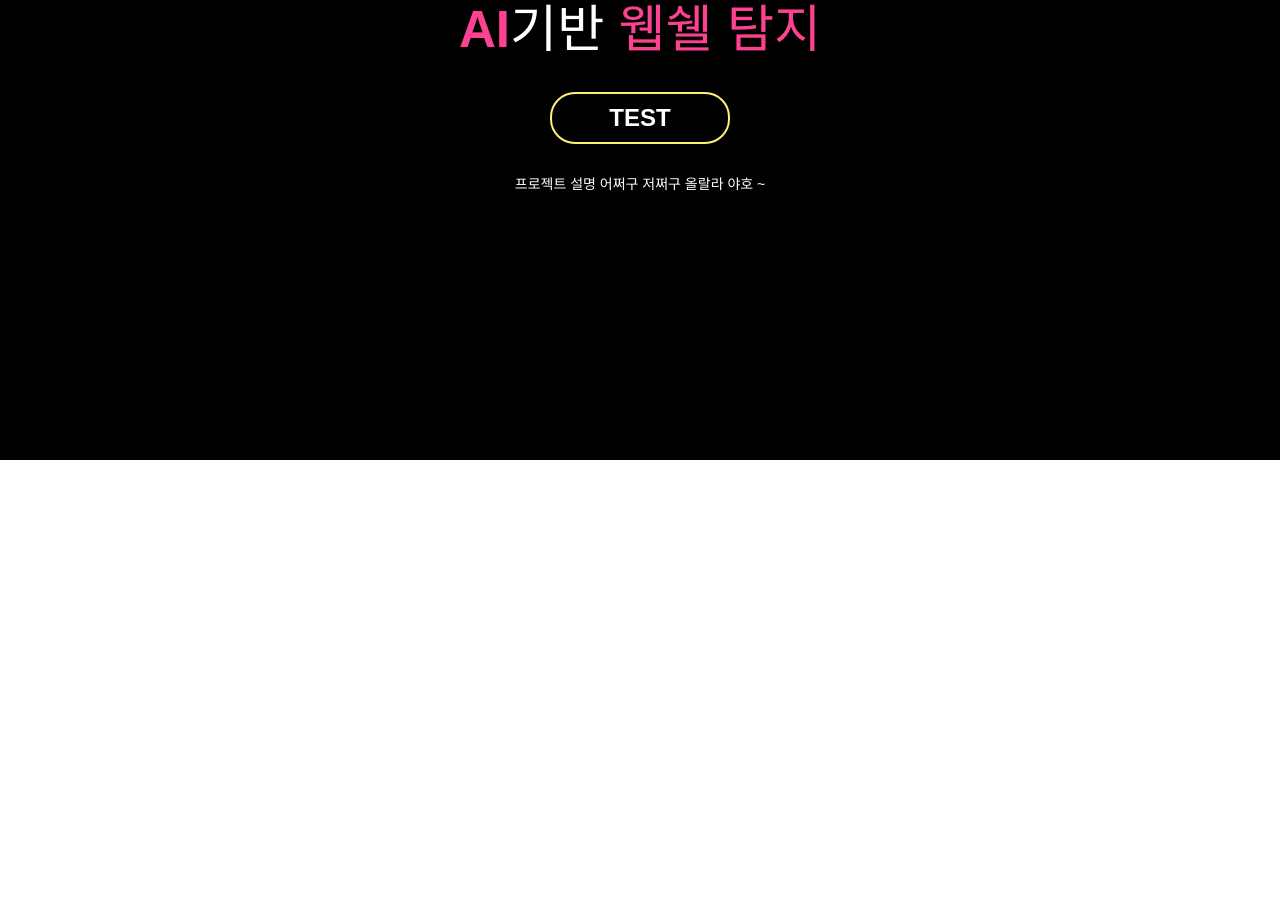
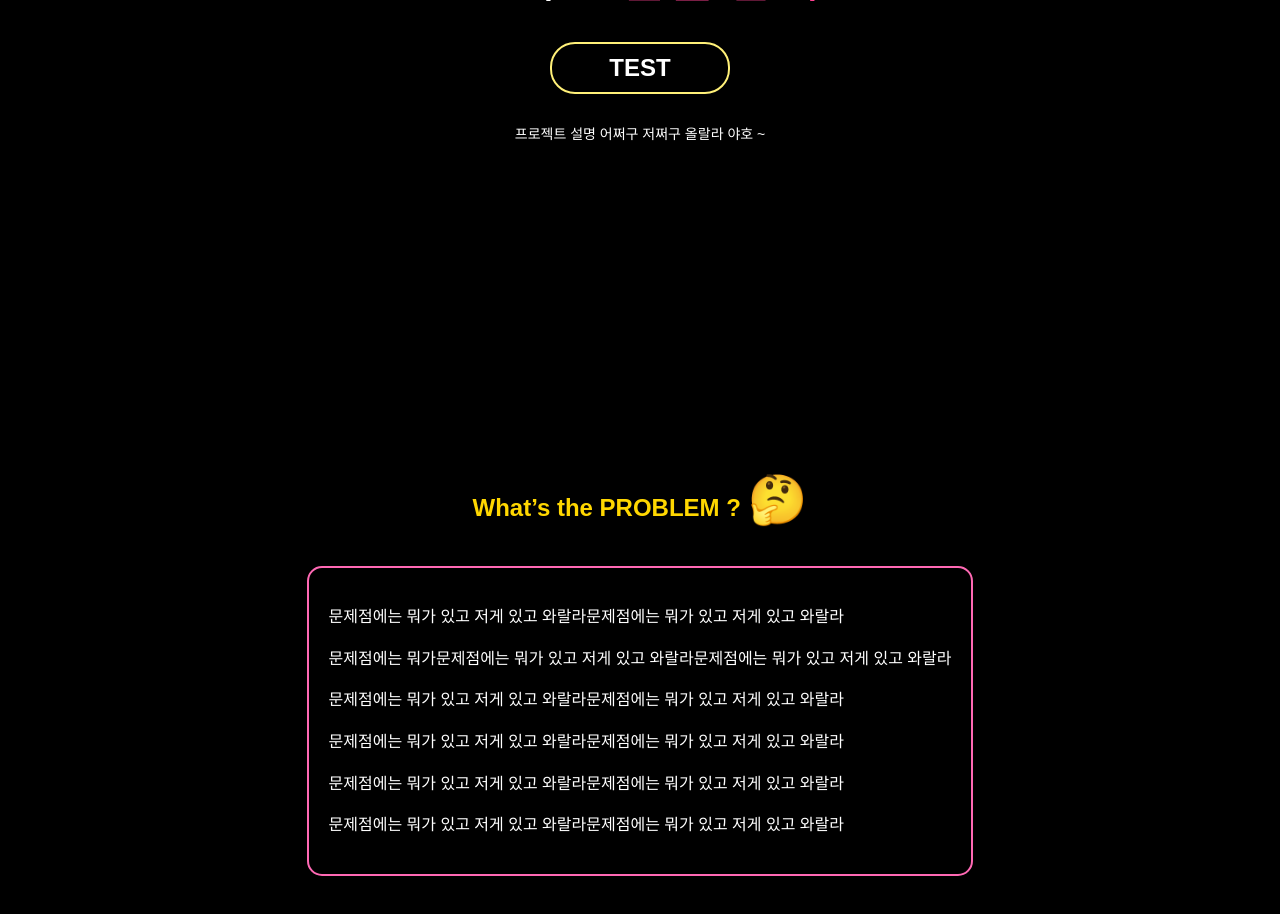
Before and after one commit to PNU-moonjigi/moonjigi-fe, a React (Vite) app: page /overview in a window 1280 px wide. Shown: the part 340-1254 px from the top of the page. Before the commit the page ends 800 px from the top, so only its background shows below. Built offline with nearby package versions, Linux system fonts and the light colour scheme.

Commit message:
feat: ProblemPage 구상

```diff
--- a/src/overviewPage/OverviewPage.css
+++ b/src/overviewPage/OverviewPage.css
@@ -1,18 +1,22 @@
 body {
-    margin: 0;
-    padding: 0;
-    height: 500px;
     font-family: 'Arial', sans-serif;
     background-color: black;
     color: white;
-    display: flex;
     justify-content: center;
     align-items: center;
     text-align: center;
 }
 
-.content {
-    max-width: 500px;
+.container {
+}
+
+/*TestPage*/
+.test-page-conatiner {
+    display: flex;
+    height: 700px;
+    flex-direction: column;
+    justify-content: center;
+    align-items: center;
 }
 
 .highlight {
@@ -36,8 +40,38 @@ body {
     border: 2px solid #FF4191;
 }
 
-.description {
+.test-page-description {
     margin-top: 30px;
     font-size: 14px;
     color: white;
 }
+
+/*ProblemPage*/
+.problem-page-container {
+    display: flex;
+    height: 600px;
+    width: 100%;
+    flex-direction: column;
+    justify-content: center;
+    align-items: center;
+}
+
+.problem-title {
+    text-align: right;
+    margin-bottom: 30px;
+    color: #FFD700;
+}
+
+.emoji {
+    font-size: 48px;
+}
+
+.problem-box {
+    border: 2px solid #FF69B4;
+    padding: 20px;
+    border-radius: 15px;
+    max-width: 1000px;
+    text-align: left;
+    color: white;
+    line-height: 1.6;
+}
--- /dev/null
+++ b/src/overviewPage/ProblemPage.tsx
@@ -0,0 +1,19 @@
+import React from 'react';
+
+const ProblemPage: React.FC = () => {
+    return (
+        <div className="problem-page-container">
+            <h2 className="problem-title">What’s the PROBLEM ? <span className="emoji">🤔</span></h2>
+            <div className="problem-box">
+                <p>문제점에는 뭐가 있고 저게 있고 와랄라문제점에는 뭐가 있고 저게 있고 와랄라</p>
+                <p>문제점에는 뭐가문제점에는 뭐가 있고 저게 있고 와랄라문제점에는 뭐가 있고 저게 있고 와랄라</p>
+                <p>문제점에는 뭐가 있고 저게 있고 와랄라문제점에는 뭐가 있고 저게 있고 와랄라</p>
+                <p>문제점에는 뭐가 있고 저게 있고 와랄라문제점에는 뭐가 있고 저게 있고 와랄라</p>
+                <p>문제점에는 뭐가 있고 저게 있고 와랄라문제점에는 뭐가 있고 저게 있고 와랄라</p>
+                <p>문제점에는 뭐가 있고 저게 있고 와랄라문제점에는 뭐가 있고 저게 있고 와랄라</p>
+            </div>
+        </div>
+    );
+};
+
+export default ProblemPage;
--- a/src/overviewPage/TestPage.tsx
+++ b/src/overviewPage/TestPage.tsx
@@ -1,6 +1,6 @@
 function TestPage() {
     return (
-            <div className="content">
+            <div className="test-page-conatiner">
                 <h1>
                     <span className="highlight">난독화</span>
                     <span>에 강한</span>
@@ -10,7 +10,7 @@ function TestPage() {
                     <span className="highlight"> 웹쉘 탐지</span>
                 </h1>
                 <button className="test-button">TEST</button>
-                <p className="description">
+                <p className="test-page-description">
                     프로젝트 설명 어쩌구 저쩌구 올랄라 야호 ~
                 </p>
             </div>
--- a/src/page/Overview.tsx
+++ b/src/page/Overview.tsx
@@ -1,10 +1,15 @@
 import React from 'react';
 import '../overviewPage/OverviewPage.css';
 import TestPage from "../overviewPage/TestPage.tsx";
+import ProblemPage from "../overviewPage/ProblemPage.tsx";
 
 const Overview: React.FC = () => {
     return (
-        <TestPage/>
+        <div className="container">
+            <TestPage/>
+            <ProblemPage/>
+        </div>
+
     );
 };
 
```
